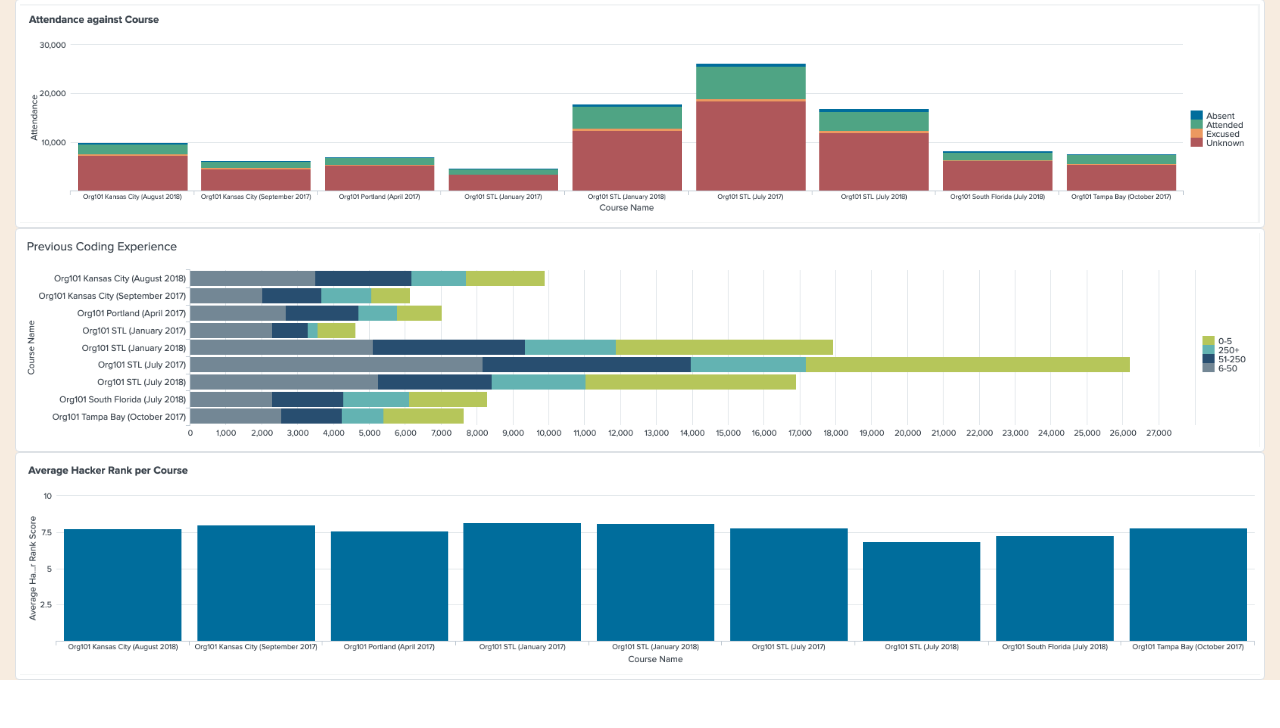
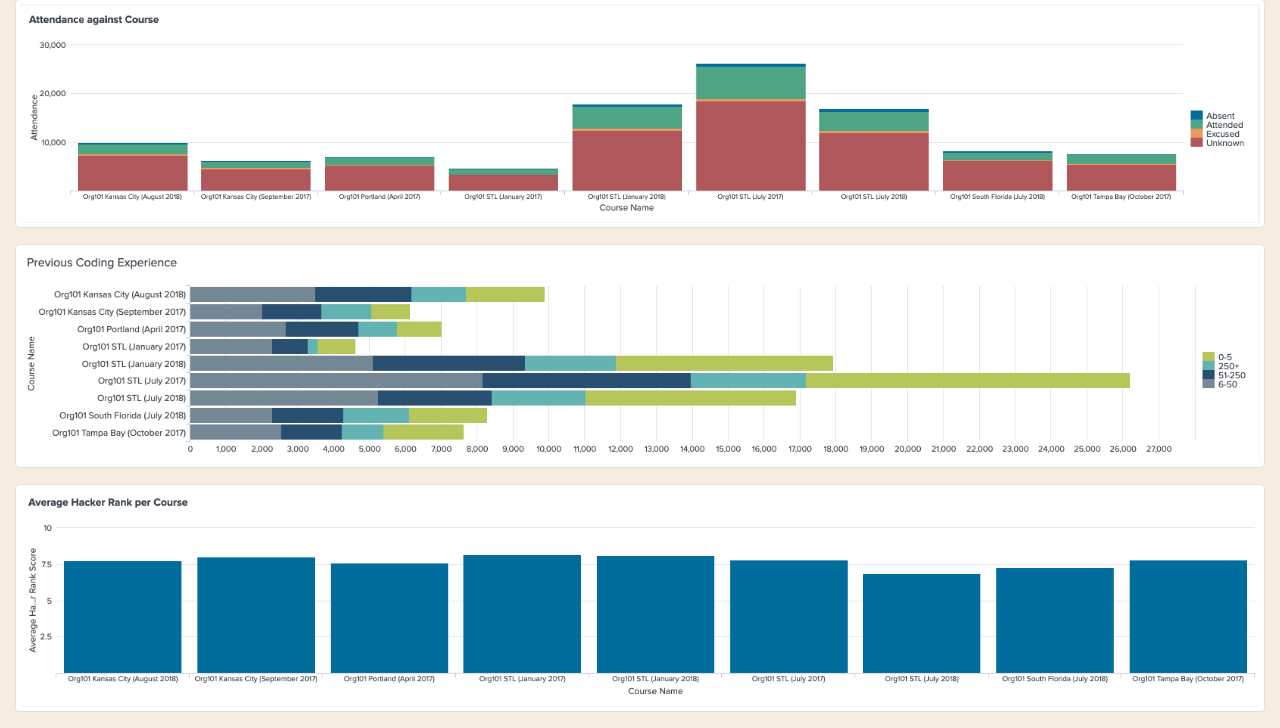
Before and after one commit to 200sx/aihackathon, a Flask app: page / in a window 1280 px wide. Shown: the part 288-1016 px from the top of the page. Before the commit the page ends 968 px from the top, so only its background shows below. Run offline with Flask 2, Linux system fonts and the light colour scheme; some libraries are stand-ins or nearby versions.

```diff
--- a/templates/home.html
+++ b/templates/home.html
@@ -32,9 +32,9 @@
 
 </div>
 
-<img src="static/graph1.png" class="img-fluid img-thumbnail" alt="Responsive image">
-<img src="static/graph2.png" class="img-fluid img-thumbnail" alt="Responsive image">
-<img src="static/graph3.png" class="img-fluid img-thumbnail" alt="Responsive image">
+<p> <img src="static/graph1.png" class="img-fluid img-thumbnail" alt="Responsive image"> </p>
+<p> <img src="static/graph2.png" class="img-fluid img-thumbnail" alt="Responsive image"> </p>
+<p> <img src="static/graph3.png" class="img-fluid img-thumbnail" alt="Responsive image"> </p>
 
 </div>
 {% endblock %}
```
